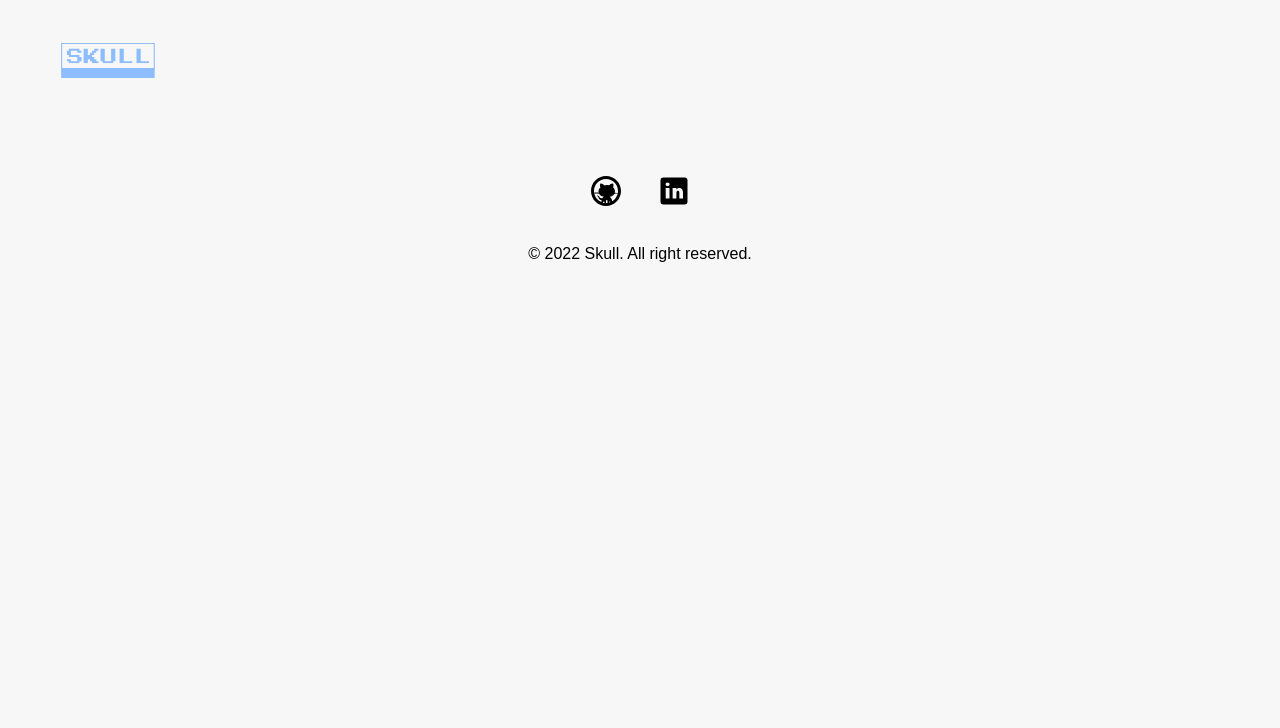
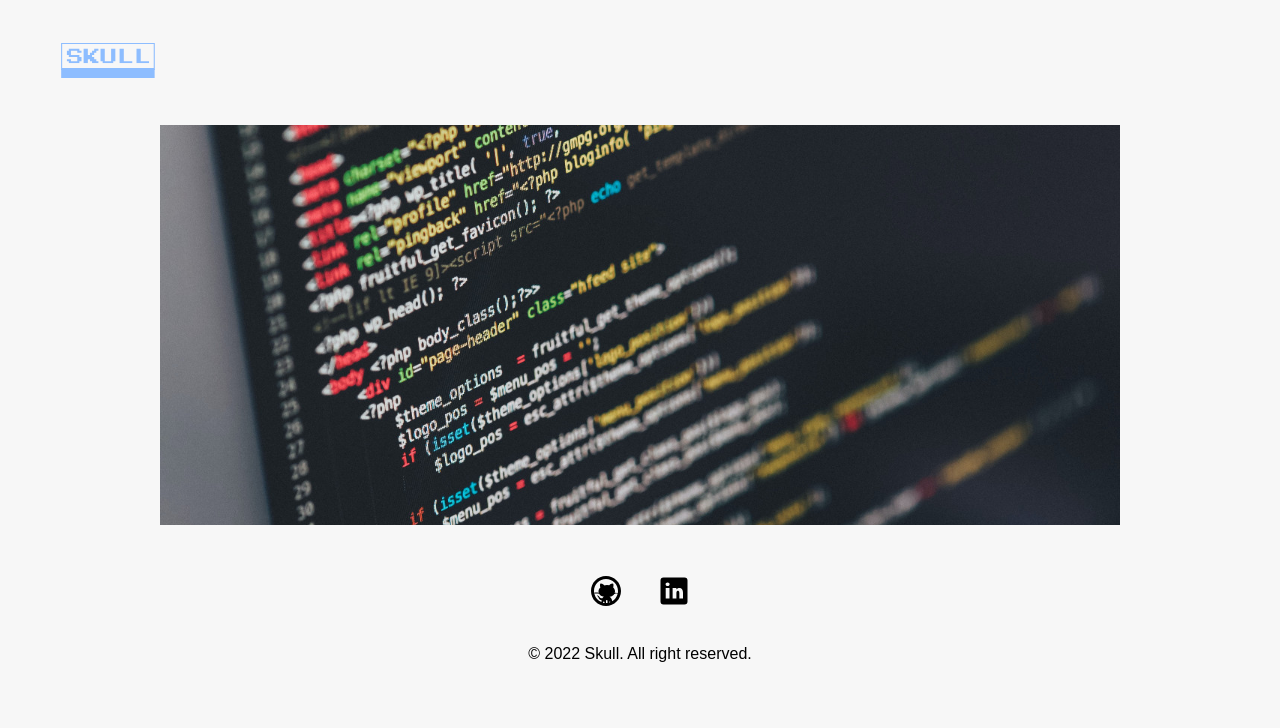
Before and after one commit to enrique-sa/simple-mdx-blog-gatsby, a Gatsby site: page / in a window 1280 px wide. Built offline with nearby package versions, Linux system fonts and the light colour scheme; Gatsby itself is replaced by a stand-in of ours; a web font is replaced by a local one.

Commit message:
add hero img with gatsby-image

```diff
--- /dev/null
+++ b/src/components/FeatureImage.js
@@ -0,0 +1,30 @@
+import React from "react";
+import { GatsbyImage } from "gatsby-plugin-image"
+import { useStaticQuery, graphql } from "gatsby"
+import { FeatureImageWrapper } from "../elements";
+
+export const FeatureImage = ({ fixed }) => {
+
+  const data = useStaticQuery(graphql`
+    query {
+      file(relativePath: {eq: "code.jpg"}) {
+        id
+        childImageSharp {
+          gatsbyImageData
+        }
+      }
+    }
+  `)
+
+  return (
+    <FeatureImageWrapper>
+      <GatsbyImage image={data.file.childImageSharp.gatsbyImageData} alt="hero-image" style={{
+        position: "absolute",
+        left: 0,
+        top: 0,
+        width: "100%",
+        height: "100%"
+      }} />
+    </FeatureImageWrapper>
+  )
+}
--- a/src/components/index.js
+++ b/src/components/index.js
@@ -1,3 +1,4 @@
 export * from "./Container"
 export * from "./Navbar"
 export * from "./Footer"
+export * from "./FeatureImage"
--- /dev/null
+++ b/src/elements/Image.js
@@ -0,0 +1,12 @@
+import styled from "styled-components";
+
+export const FeatureImageWrapper = styled.div`
+  grid-column: 3 / span 10;
+  grid-row: 2 / 4;
+  overflow: hidden;
+  position: relative;
+
+  @media ${props => props.theme.breakpoints.tablet} {
+    grid-column: 3 / span 6;
+  }
+`
--- a/src/elements/index.js
+++ b/src/elements/index.js
@@ -1,3 +1,4 @@
 export * from "./Container"
 export * from "./Navbar"
 export * from "./Footer"
+export * from "./Image"
--- a/src/pages/index.js
+++ b/src/pages/index.js
@@ -1,9 +1,10 @@
 import React from "react"
-import { Container } from "../components/"
+import { Container, FeatureImage } from "../components/"
 
 export default function Home() {
   return (
     <Container>
+      <FeatureImage />
     </Container>
   )
 }
```
Also changed, not shown: src/images/code.jpg (added).
